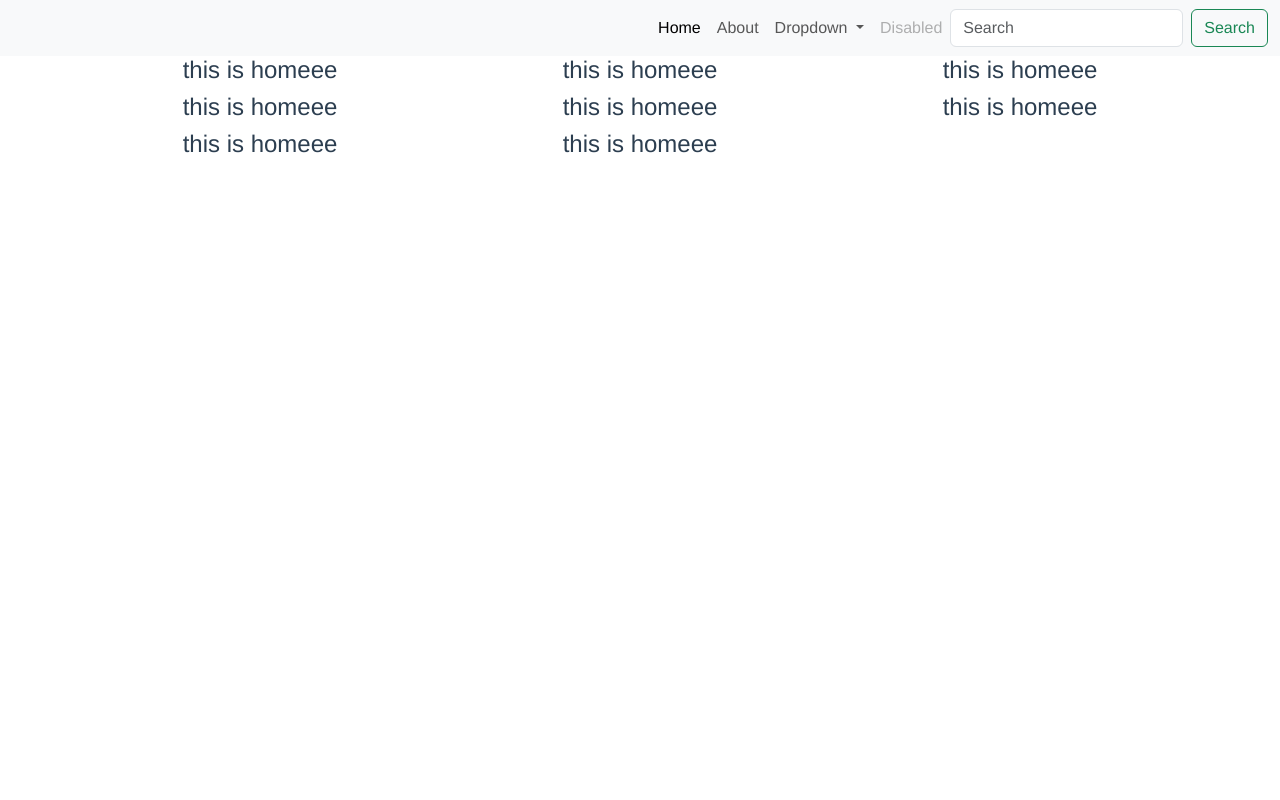
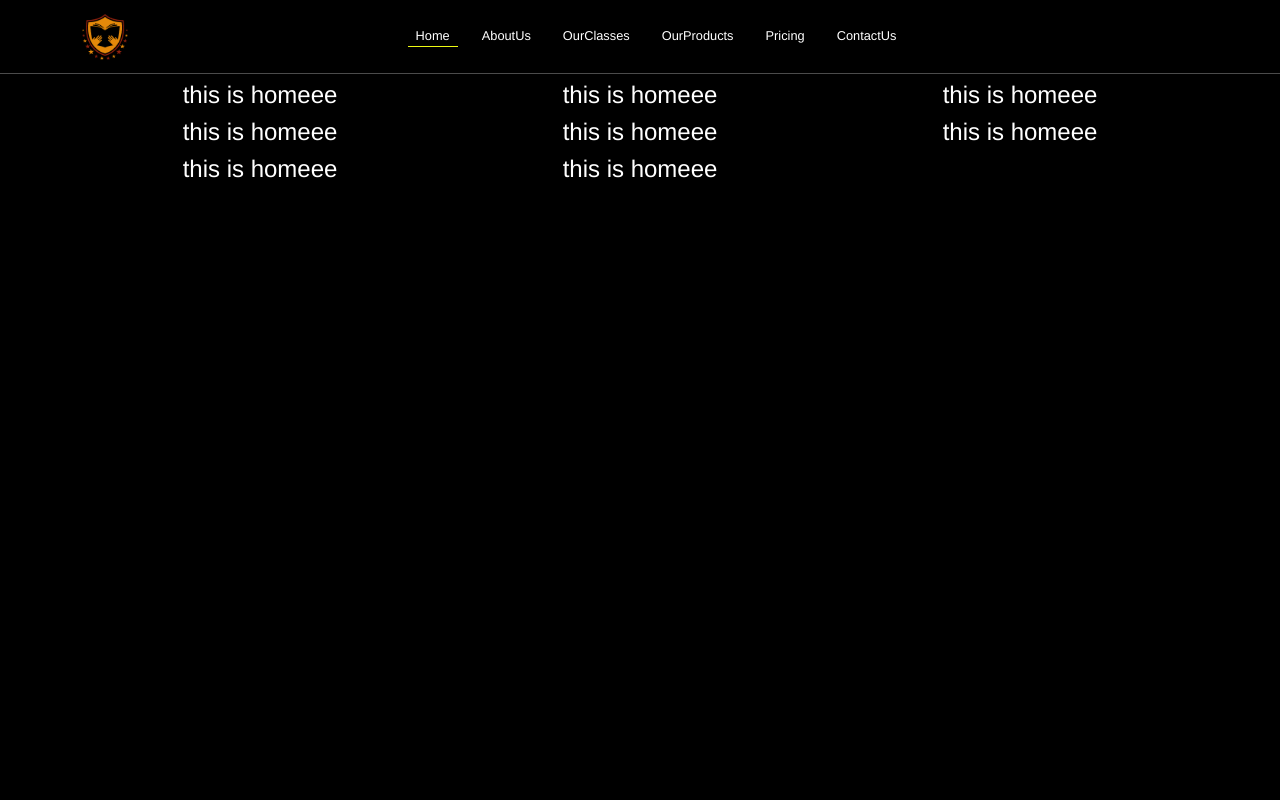
Before and after one commit to mohamednasra12/Gym_System, a Vue app: page / in a window 1280 px wide. Shown: the top 800 px of the page. Built offline with nearby package versions, Linux system fonts and the light colour scheme; the HTML template or start-up script is replaced by a standard one.

Commit message:
nasra home

```diff
--- a/src/App.vue
+++ b/src/App.vue
@@ -6,11 +6,12 @@
 
 <style lang="scss">
 #app {
+  background-color: black;
   font-family: Avenir, Helvetica, Arial, sans-serif;
   -webkit-font-smoothing: antialiased;
   -moz-osx-font-smoothing: grayscale;
 
-  color: #2c3e50;
+  color: white;
 }
 </style>
 <script>
--- a/src/components/Global/AppFooter.vue
+++ b/src/components/Global/AppFooter.vue
@@ -1,6 +1,6 @@
 <template>
   <!-- Footer -->
-  <footer class="text-center text-lg-start bg-body-tertiary text-muted">
+  <footer class="text-center text-lg-start">
     <!-- Section: Social media -->
     <section
       class="d-flex justify-content-center justify-content-lg-between p-4 border-bottom"
@@ -129,4 +129,9 @@ export default {
 };
 </script>
 
-<style></style>
+<style>
+footer {
+  background-color: black;
+  color: white;
+}
+</style>
--- a/src/components/Global/AppNav.vue
+++ b/src/components/Global/AppNav.vue
@@ -1,6 +1,9 @@
 <template>
-  <nav class="navbar navbar-expand-lg bg-light">
-    <div class="container-fluid">
+  <nav class="navbar navbar-expand-lg">
+    <div class="container">
+      <a class="navbar-brand" href="#">
+        <img src="@/assets/imgas/logo2.png" alt="" />
+      </a>
       <button
         class="navbar-toggler"
         type="button"
@@ -12,6 +15,7 @@
       >
         <span class="navbar-toggler-icon"></span>
       </button>
+
       <div class="collapse navbar-collapse" id="navbarSupportedContent">
         <ul class="navbar-nav">
           <li class="nav-item">
@@ -20,51 +24,127 @@
             >
           </li>
           <li class="nav-item">
-            <router-link class="nav-link" to="/about">About</router-link>
-          </li>
-          <li class="nav-item dropdown">
-            <a
-              class="nav-link dropdown-toggle"
-              href="#"
-              role="button"
-              data-bs-toggle="dropdown"
-              aria-expanded="false"
+            <router-link active-class="active" class="nav-link" to="/about"
+              >AboutUs</router-link
             >
-              Dropdown
-            </a>
-            <ul class="dropdown-menu">
-              <li><a class="dropdown-item" href="#">Action</a></li>
-              <li><a class="dropdown-item" href="#">Another action</a></li>
-              <li><hr class="dropdown-divider" /></li>
-              <li><a class="dropdown-item" href="#">Something else here</a></li>
-            </ul>
           </li>
           <li class="nav-item">
-            <a class="nav-link disabled">Disabled</a>
+            <router-link active-class="active" class="nav-link" to="/about"
+              >OurClasses</router-link
+            >
+          </li>
+          <li class="nav-item">
+            <router-link active-class="active" class="nav-link" to="/about"
+              >OurProducts</router-link
+            >
+          </li>
+          <li class="nav-item">
+            <router-link active-class="active" class="nav-link" to="/about"
+              >Pricing</router-link
+            >
+          </li>
+          <li class="nav-item">
+            <router-link active-class="active" class="nav-link" to="/about"
+              >ContactUs</router-link
+            >
           </li>
         </ul>
-        <form class="d-flex" role="search">
-          <input
-            class="form-control me-2"
-            type="search"
-            placeholder="Search"
-            aria-label="Search"
-          />
-          <button class="btn btn-outline-success" type="submit">Search</button>
-        </form>
+        <button
+          class="card-icon"
+          type="button"
+          data-bs-toggle="offcanvas"
+          data-bs-target="#offcanvasRight"
+          aria-controls="offcanvasRight"
+        >
+          <i class="fa-solid fa-store"></i>
+        </button>
       </div>
     </div>
   </nav>
+  <div
+    class="offcanvas offcanvas-end"
+    tabindex="-1"
+    id="offcanvasRight"
+    aria-labelledby="offcanvasRightLabel"
+  >
+    <div class="offcanvas-header">
+      <h5 class="offcanvas-title" id="offcanvasRightLabel">Offcanvas right</h5>
+      <button
+        type="button"
+        class="btn-close"
+        data-bs-dismiss="offcanvas"
+        aria-label="Close"
+      ></button>
+    </div>
+    <div class="offcanvas-body">
+      <CardDrower />
+    </div>
+  </div>
 </template>
 
 <script>
+import CardDrower from "./CardDrower.vue";
 export default {
   name: "AppnNav",
+  components: {
+    CardDrower,
+  },
 };
 </script>
 
 <style lang="scss" scoped>
 .navbar-nav {
-  margin-left: auto;
+  margin: auto;
+  color: white;
+  text-align: center;
+}
+.navbar {
+  background-color: black;
+  border-bottom: 1px solid rgba(255, 255, 255, 0.295);
+  filter: blur(0.5px);
+  position: fixed;
+
+  width: 100%;
+  top: 0;
+
+  .nav-link {
+    color: white;
+    padding: 0rem;
+    font-size: 0.8rem;
+    margin: 0 0.5rem;
+  }
+  .navbar-nav .nav-link.active,
+  .navbar-nav .nav-link.show {
+    border-bottom: 1px solid #eefb13;
+    color: white;
+  }
+  a.navbar-brand {
+    img {
+      width: 46px;
+      height: 46px;
+      display: flex;
+      justify-content: center;
+      align-items: center;
+    }
+  }
+}
+div#navbarSupportedContent {
+  height: 57px;
+  display: flex;
+  justify-content: center;
+  align-items: center;
+}
+button.card-icon {
+  background-color: transparent;
+  border: none;
+  width: 30px;
+  height: 30px;
+  display: flex;
+  align-items: center;
+  justify-content: center;
+  color: white;
+}
+.nav-side {
+  margin-right: auto;
 }
 </style>
--- a/src/components/Global/CardDrower.vue
+++ b/src/components/Global/CardDrower.vue
@@ -1,31 +1,5 @@
 <template>
-  <button
-    class="card-icon"
-    type="button"
-    data-bs-toggle="offcanvas"
-    data-bs-target="#offcanvasRight"
-    aria-controls="offcanvasRight"
-  >
-    <i class="fa-solid fa-store"></i>
-  </button>
-
-  <div
-    class="offcanvas offcanvas-end"
-    tabindex="-1"
-    id="offcanvasRight"
-    aria-labelledby="offcanvasRightLabel"
-  >
-    <div class="offcanvas-header">
-      <h5 class="offcanvas-title" id="offcanvasRightLabel">Offcanvas right</h5>
-      <button
-        type="button"
-        class="btn-close"
-        data-bs-dismiss="offcanvas"
-        aria-label="Close"
-      ></button>
-    </div>
-    <div class="offcanvas-body">...</div>
-  </div>
+  <h1>this is drower</h1>
 </template>
 
 <script>
@@ -34,18 +8,4 @@ export default {
 };
 </script>
 
-<style lang="scss" scoped>
-button.card-icon {
-  position: absolute;
-  top: 6px;
-  z-index: 111111;
-  left: 0;
-  background-color: transparent;
-  border: none;
-  width: 40px;
-  height: 40px;
-  display: flex;
-  align-items: center;
-  justify-content: center;
-}
-</style>
+<style lang="scss" scoped></style>
```
Also changed, not shown: src/assets/imgas/logo2.png (added).
